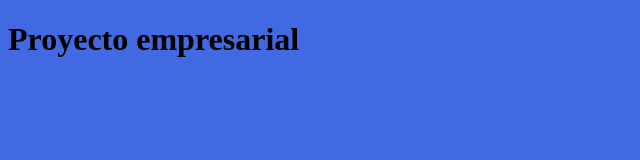
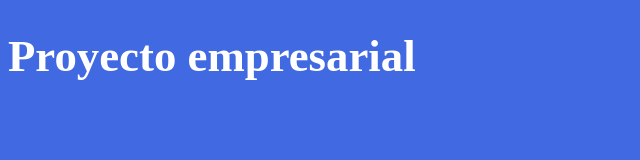
Before and after one commit to leonel-carvajal/prueba-repositorio, a plain HTML site: page index.html in a window 1280 px wide. Shown: the whole page, without its empty margins (0-640 px from the left). Drawn offline with Linux system fonts and the light colour scheme.

Commit message:
fuente y Color Blanco

```diff
--- a/css/styles.css
+++ b/css/styles.css
@@ -1,3 +1,5 @@
 body{
     background-color: royalblue;
+    font-size:1.4em;
+    color:#fff;
 }
```
